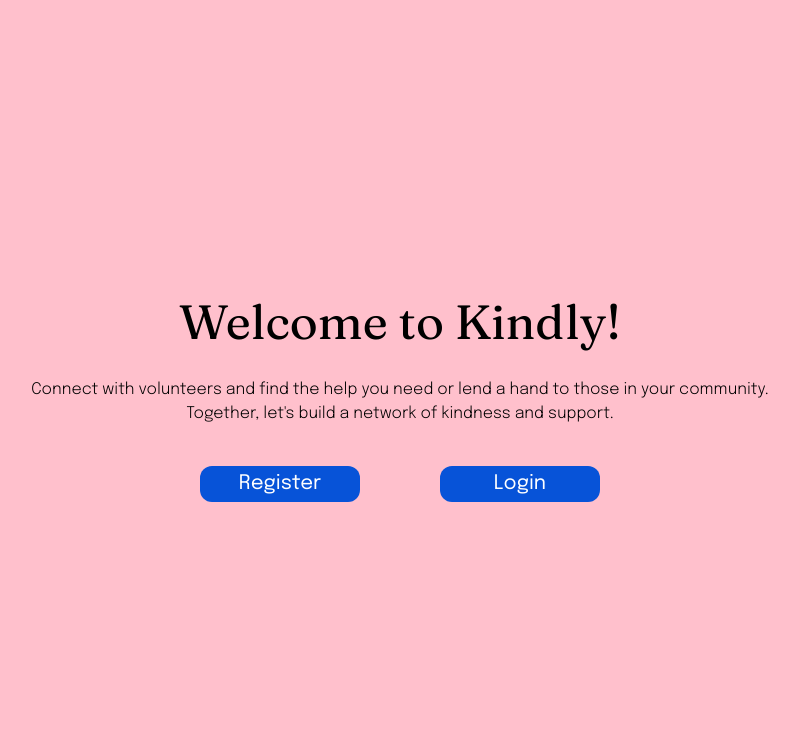
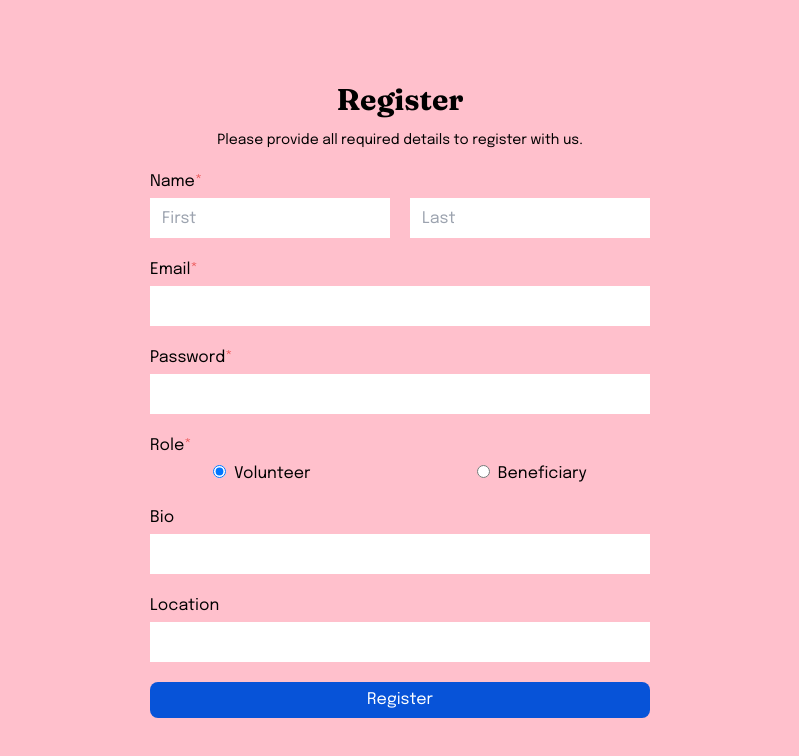
Before and after one commit to ashferoz/Kindly_Frontend, a React (Vite) app: page / in a window 1280 px wide. Shown: the top 756 px of the page, without its empty margins (240-1039 px from the left). Built offline with nearby package versions, Linux system fonts and the light colour scheme.

Commit message:
Register page done.

```diff
--- a/src/App.jsx
+++ b/src/App.jsx
@@ -1,6 +1,7 @@
 import { QueryClient, QueryClientProvider } from "@tanstack/react-query";
 import Main from "./components/Main";
 import SignIn from "./components/SignIn";
+import Register from "./components/Register";
 
 const queryClient = new QueryClient();
 function App() {
@@ -9,7 +10,8 @@ function App() {
       <QueryClientProvider client={queryClient}>
         <div className="font-fraunces">
           {/* <Main /> */}
-          <SignIn />
+          {/* <SignIn /> */}
+          <Register />
         </div>
       </QueryClientProvider>
     </>
--- /dev/null
+++ b/src/components/Register.jsx
@@ -0,0 +1,69 @@
+import React from "react";
+import FormBtn from "./FormBtn";
+
+const Register = () => {
+  return (
+    <div className="flex items-center justify-center text-center min-h-screen bg-[#ffc0cc] font-epilogue">
+      <div className="flex flex-col">
+        <h1 className="text-3xl font-bold font-fraunces mb-3">Register</h1>
+        <h2 className="text-sm mb-5">
+          Please provide all required details to register with us.
+        </h2>
+        <p className="text-left mx-5 mb-1">
+          Name<span className="text-[#eb5353]">&#42;</span>
+        </p>
+        <div className="flex gap-5 mx-5 mb-5">
+          <input type="text" placeholder="First" className="w-60 h-10 pl-3" />
+          <input type="text" placeholder="Last" className="w-60 h-10 pl-3" />
+        </div>
+        <p className="text-left mx-5 mb-1">
+          Email<span className="text-[#eb5353]">&#42;</span>
+        </p>
+        <input className="w-auto mx-5 mb-5 h-10 pl-3" type="text" />
+        <p className="text-left mx-5 mb-1">
+          Password<span className="text-[#eb5353]">&#42;</span>
+        </p>
+        <input className="w-auto mx-5 mb-5 h-10 pl-3" type="password" />
+        <p className="text-left mx-5 mb-1">
+          Role<span className="text-[#eb5353]">&#42;</span>
+        </p>
+        <div className="mb-5">
+          <div className="w-auto flex justify-around">
+            <div>
+              <input
+                type="radio"
+                id="volunteer"
+                name="role"
+                value="volunteer"
+                checked
+              />
+              <label className="ml-2" htmlFor="volunteer">
+                Volunteer
+              </label>
+            </div>
+            <div>
+              <input
+                type="radio"
+                id="beneficiary"
+                name="role"
+                value="beneficiary"
+              />
+              <label className="ml-2" htmlFor="beneficiary">
+                Beneficiary
+              </label>
+            </div>
+          </div>
+        </div>
+        <p className="text-left mx-5 mb-1">Bio</p>
+        <input className="w-auto mx-5 mb-5 h-10 pl-3" type="text" />
+        <p className="text-left mx-5 mb-1">Location</p>
+        <input className="w-auto mx-5 mb-5 h-10 pl-3" type="text" />
+        <button className="bg-[#0753d8] text-white w-auto mx-5 text-s h-9 rounded-lg hover:bg-[#eb5353] active:bg-[#a54040] transition-colors duration-150 ease-in-out">
+          Register
+        </button>
+      </div>
+    </div>
+  );
+};
+
+export default Register;
```
